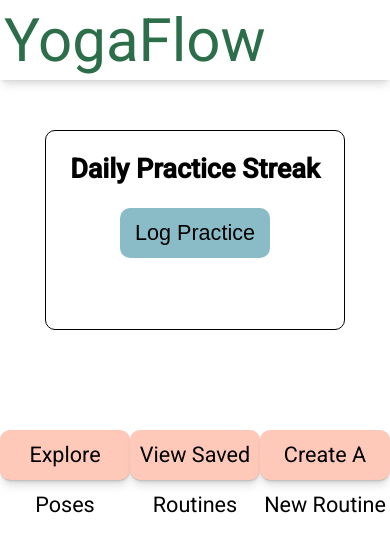
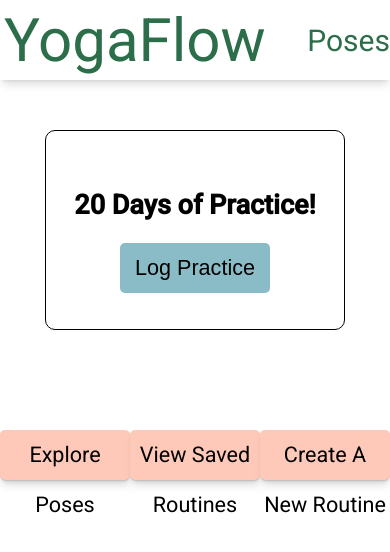
Before and after one commit to reneemes/yoga-flow-fe, an Angular app: page /home in a window 390 px wide. Shown: the top 552 px of the page. Built offline with nearby package versions, Linux system fonts and the light colour scheme.

Commit message:
Feat: saved colors to variable names

```diff
--- a/src/app/components/header/header.component.scss
+++ b/src/app/components/header/header.component.scss
@@ -28,9 +28,8 @@
         display: flex;
         align-items: center;
         justify-content: center;
-        border-radius: 10px;
+        border-radius: 5px;
         background-color: white;
-        // background-color: #FEC5B9;
         height: 40px;
         width: 150px;
         margin: 0 8px;
@@ -40,8 +39,8 @@
         transition-duration: 0.4s;
 
         &:hover {
-          background-color: #fec5b9;
-          // transition: color .15s ease-in-out,background-color .15s ease-in-out,border-color .15s ease-in-out;
+          color: var(--light-green);
+          background-color: whitesmoke;
         }
       }
 
@@ -53,15 +52,29 @@
 
         &:hover {
           color: var(--light-green);
-          // color: var(--deep-green);
         }
       }
     }
   }
 }
 
-@media screen and (max-width: 450px) {
-  .buttons {
-    visibility: hidden;
-  }
+.mobile-buttons {
+  display: none;
 }
+
+// iPad Air
+// @media screen and (max-width: 820px) {
+//   .nav-wrapper{
+//     width: 100%;
+//   }
+// }
+// // iPhone 14 Pro Max
+// @media screen and (max-width: 450px) {
+//   .buttons {
+//     display: none;
+//   }
+
+//   .mobile-buttons {
+//     display: visible;
+//   }
+// }
--- a/src/app/components/header/header.component.ts
+++ b/src/app/components/header/header.component.ts
@@ -9,6 +9,11 @@ import { Router } from '@angular/router';
       <nav class="nav-bar">
         <a href="/home" class="title">YogaFlow</a>
         <div class="buttons">
+          <a href="/poses" class="poses-but">Poses</a>
+          <a href="/routines" class="routine-but">Routines</a>
+          <i class="material-icons">account_circle</i>
+        </div>
+        <div class="mobile-buttons">
           <a href="/poses" class="poses-but">Poses</a>
           <a href="/routines" class="routine-but">Routines</a>
           <i class="material-icons">account_circle</i>
--- a/src/app/components/home/home.component.html
+++ b/src/app/components/home/home.component.html
@@ -6,7 +6,7 @@
     }
 
     <section class="daily-streak">
-      <h2>Daily Practice Streak</h2>
+      <h2>20 Days of Practice!</h2>
       <button>Log Practice</button>
     </section>
   </div>
--- a/src/app/components/home/home.component.scss
+++ b/src/app/components/home/home.component.scss
@@ -13,12 +13,13 @@
     display: flex;
     flex-direction: column;
     align-items: center;
+    justify-content: center;
     height: 200px;
     width: 300px;
 
     button {
       border: none;
-      border-radius: 10px;
+      border-radius: 5px;
       color: white;
       color: black;
       font-size: larger;
@@ -51,7 +52,7 @@
   margin: 100px 0;
 
   a {
-    border-radius: 10px;
+    border-radius: 5px;
     background-color: var(--peach);
     box-shadow: var(--shadow-elevation-medium);
 
@@ -71,6 +72,12 @@
   }
 }
 
+// iPad Air
+// @media screen and (max-width: 820px) {
+
+// }
+
+// iPhone 14 Pro Max
 // @media screen and (max-width: 450px) {
 //   // WELCOME AND CHECK-IN
 //   // .top-elements {
```
